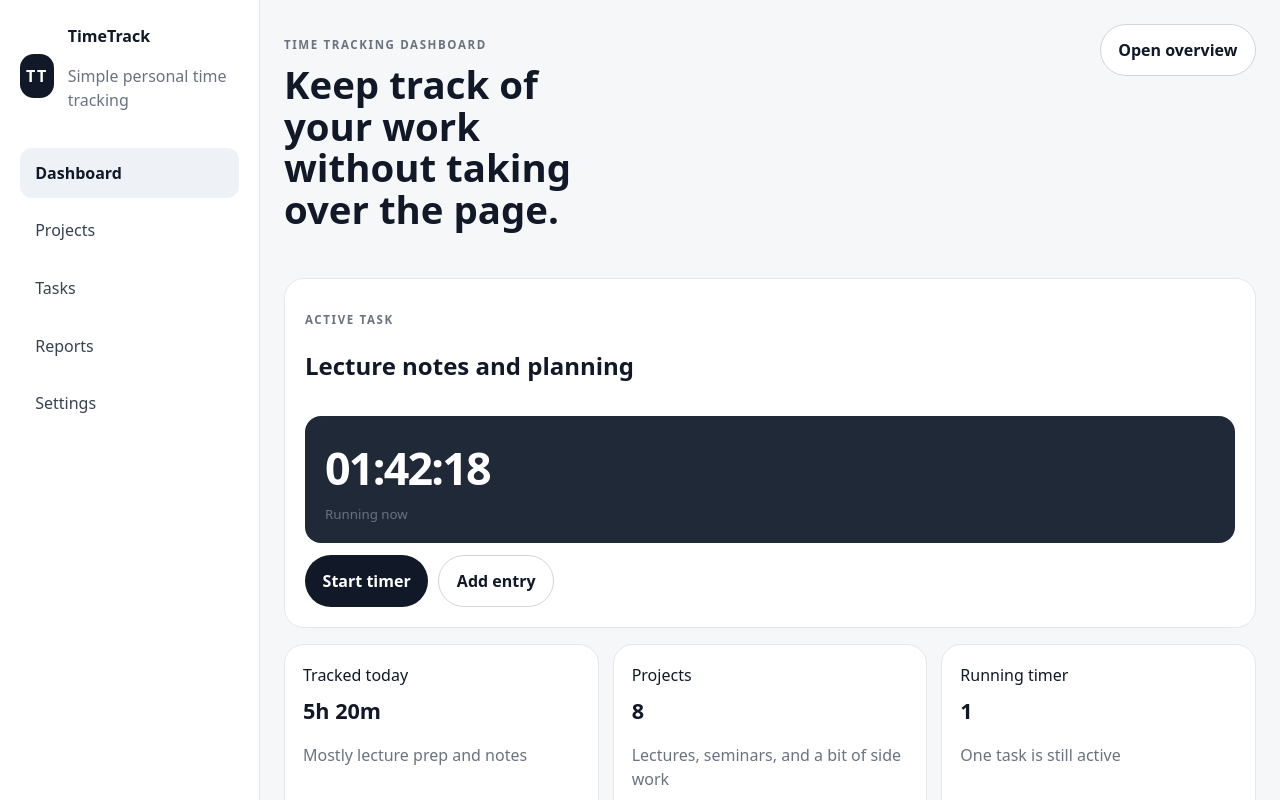
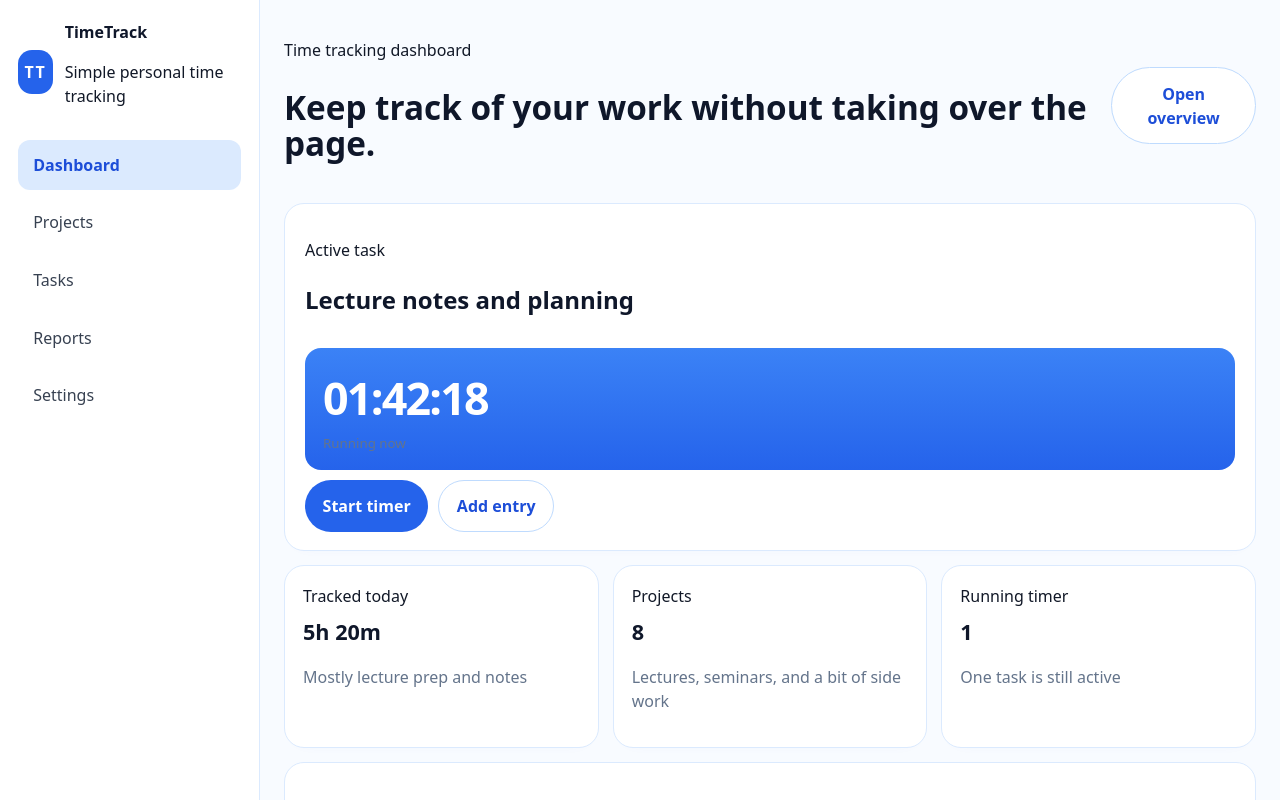
Before and after one commit to Hedi-Sayadi/my-time-tracking-app, a React (Vite) app in the folder frontend/: page / in a window 1280 px wide. Shown: the top 800 px of the page. Built offline with nearby package versions, Linux system fonts and the light colour scheme.

Commit message:
style: switch dashboard to a cleaner white-and-blue theme

```diff
--- a/frontend/src/App.css
+++ b/frontend/src/App.css
@@ -2,22 +2,22 @@
 	min-height: 100vh;
 	display: grid;
 	grid-template-columns: 260px minmax(0, 1fr);
-	background: #f6f7f8;
+	background: #f8fbff;
 }
 
 .sidebar-panel {
 	display: flex;
 	flex-direction: column;
-	gap: 20px;
-	padding: 24px 20px;
-	border-right: 1px solid #e5e7eb;
+	gap: 16px;
+	padding: 20px 18px;
+	border-right: 1px solid #dbeafe;
 	background: #ffffff;
 }
 
 .sidebar-brand {
 	display: flex;
 	align-items: center;
-	gap: 14px;
+	gap: 12px;
 }
 
 .brand-mark {
@@ -26,7 +26,7 @@
 	width: 44px;
 	height: 44px;
 	border-radius: 14px;
-	background: #111827;
+	background: #2563eb;
 	color: #ffffff;
 	font-weight: 700;
 	letter-spacing: 0.08em;
@@ -39,18 +39,16 @@
 .topbar h1,
 .metric-card strong,
 .task-row strong {
-	color: #111827;
+	color: #0f172a;
 }
 
-.sidebar-brand p,
 .sidebar-footer span,
 .metric-card p,
 .task-row p,
 .task-row span,
 .panel-heading span,
-.eyebrow,
 .timer-display small {
-	color: #6b7280;
+	color: #64748b;
 }
 
 .sidebar-nav {
@@ -67,8 +65,8 @@
 }
 
 .sidebar-link.active {
-	background: #eef2f7;
-	color: #111827;
+	background: #dbeafe;
+	color: #1d4ed8;
 	font-weight: 600;
 }
 
@@ -76,58 +74,61 @@
 	margin-top: auto;
 	padding: 14px;
 	border-radius: 16px;
-	background: #f3f4f6;
+	background: #eff6ff;
 }
 
 .dashboard-content {
 	display: grid;
-	gap: 16px;
-	padding: 24px;
+	gap: 14px;
+	padding: 20px 24px 24px;
 }
 
 .topbar {
 	display: flex;
-	align-items: flex-start;
+	align-items: center;
 	justify-content: space-between;
-	gap: 14px;
+	gap: 12px;
+	padding-top: 2px;
 }
 
 .topbar h1 {
-	margin-top: 4px;
-	max-width: 16ch;
-	font-size: clamp(1.85rem, 3vw, 2.75rem);
+	font-size: clamp(1.7rem, 2.6vw, 2.35rem);
 	line-height: 1.08;
 }
 
-.eyebrow {
-	text-transform: uppercase;
-	letter-spacing: 0.14em;
-	font-size: 0.72rem;
-	font-weight: 700;
+.hero-title {
+	display: grid;
+	gap: 0.08em;
+	max-width: none;
+}
+
+.hero-title span {
+	display: block;
+	white-space: nowrap;
 }
 
 .hero-card,
 .metric-card,
 .panel {
-	border: 1px solid #e5e7eb;
+	border: 1px solid #dbeafe;
 	border-radius: 20px;
 	background: #ffffff;
-	box-shadow: 0 6px 18px -18px rgba(17, 24, 39, 0.14);
+	box-shadow: 0 6px 18px -18px rgba(37, 99, 235, 0.18);
 }
 
 .timer-card {
 	display: grid;
-	gap: 12px;
-	padding: 20px;
+	gap: 10px;
+	padding: 18px 20px;
 }
 
 .timer-display {
 	display: grid;
-	gap: 4px;
+	gap: 3px;
 	justify-items: start;
-	padding: 18px 20px;
+	padding: 16px 18px;
 	border-radius: 16px;
-	background: #1f2937;
+	background: linear-gradient(180deg, #3b82f6 0%, #2563eb 100%);
 }
 
 .timer-display span {
@@ -154,14 +155,14 @@
 }
 
 .primary-button {
-	background: #111827;
+	background: #2563eb;
 	color: #ffffff;
 }
 
 .secondary-button {
 	background: #ffffff;
-	color: #111827;
-	border: 1px solid #d1d5db;
+	color: #1d4ed8;
+	border: 1px solid #bfdbfe;
 }
 
 .metric-grid {
@@ -203,7 +204,7 @@
 	gap: 16px;
 	padding: 14px 16px;
 	border-radius: 16px;
-	background: #f8fafc;
+	background: #f8fbff;
 }
 
 .task-row strong {
@@ -217,7 +218,7 @@
 
 	.sidebar-panel {
 		border-right: 0;
-		border-bottom: 1px solid #e5e7eb;
+		border-bottom: 1px solid #dbeafe;
 	}
 
 	.metric-grid {
@@ -227,7 +228,7 @@
 
 @media (max-width: 640px) {
 	.dashboard-content {
-		padding: 18px;
+		padding: 16px;
 	}
 
 	.topbar,
```
